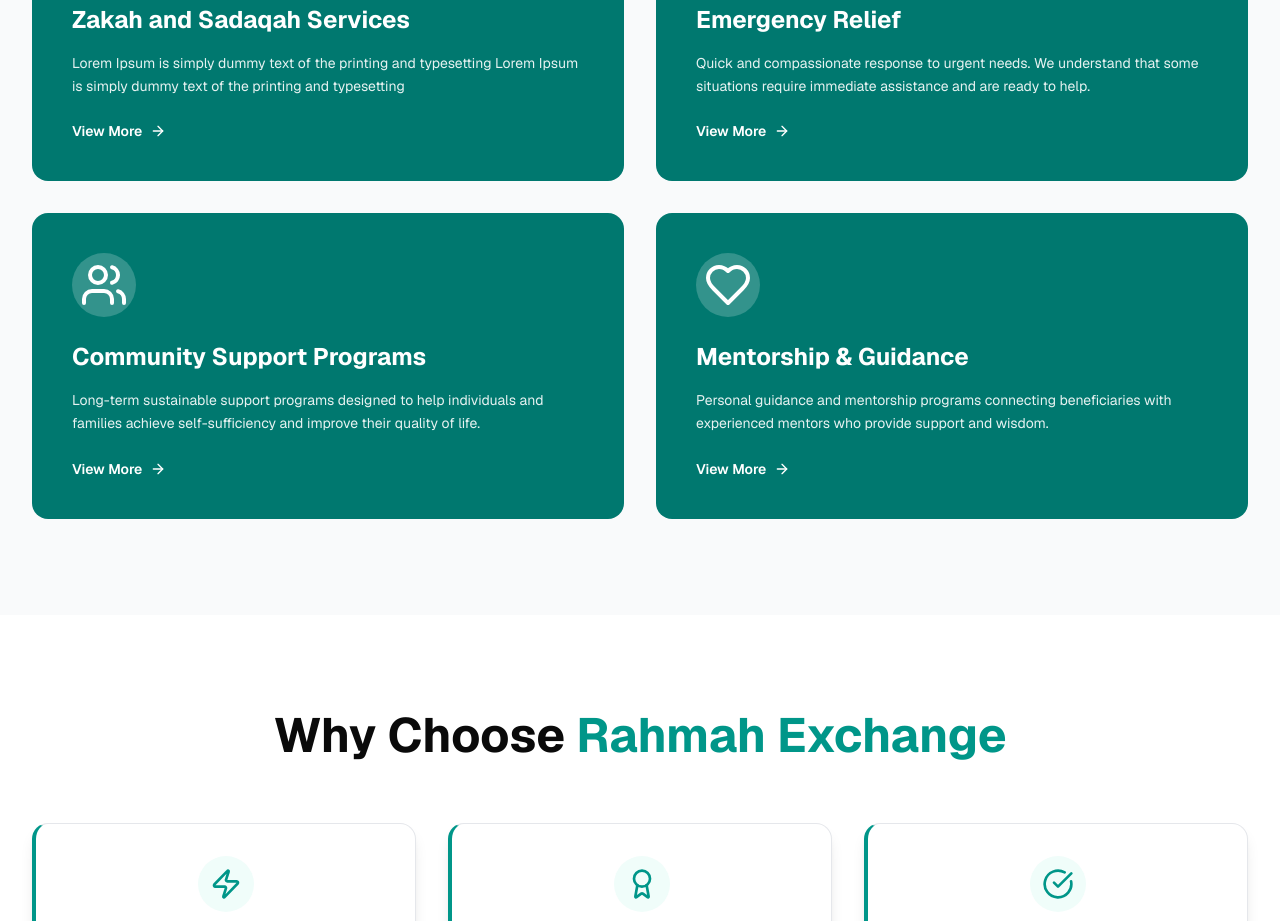
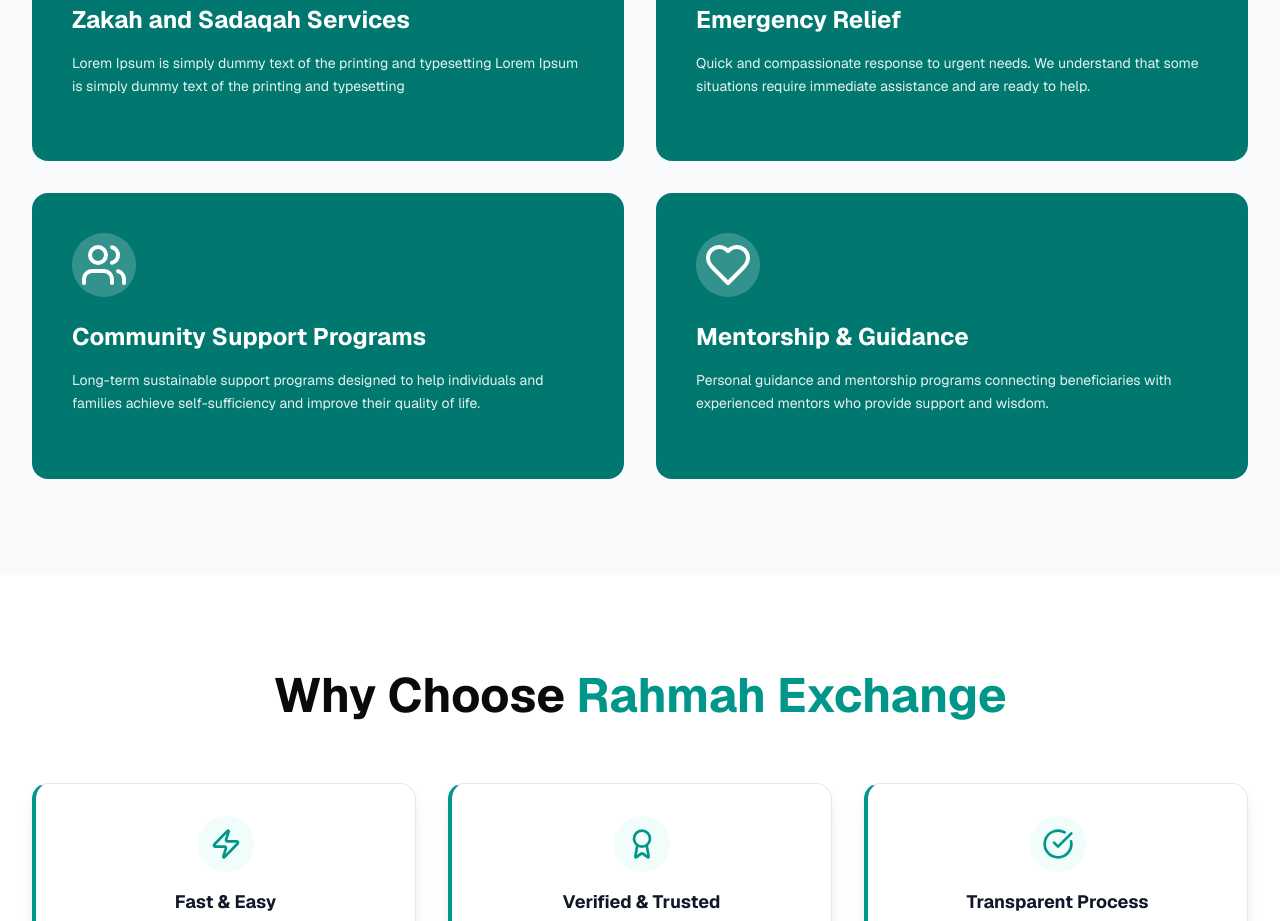
Before and after one commit to samreen123ak/Rahmah-Exchange, a Next.js app: page / in a window 1280 px wide. Shown: the part 1880-2801 px from the top of the page. Built offline with nearby package versions, Linux system fonts and the light colour scheme.

Commit message:
change in home design1

```diff
--- a/app/page.tsx
+++ b/app/page.tsx
@@ -480,9 +480,9 @@ function ServiceCard({
         <h3 className="text-2xl font-bold mb-4">{title}</h3>
         <p className="text-white/90 leading-relaxed mb-6">{description}</p>
       </div>
-      <Link href="#" className="text-white font-semibold flex items-center gap-2 hover:gap-4 transition">
+      {/* <Link href="#" className="text-white font-semibold flex items-center gap-2 hover:gap-4 transition">
         View More <ArrowRight className="w-4 h-4" />
-      </Link>
+      </Link> */}
     </div>
   )
 }
```
